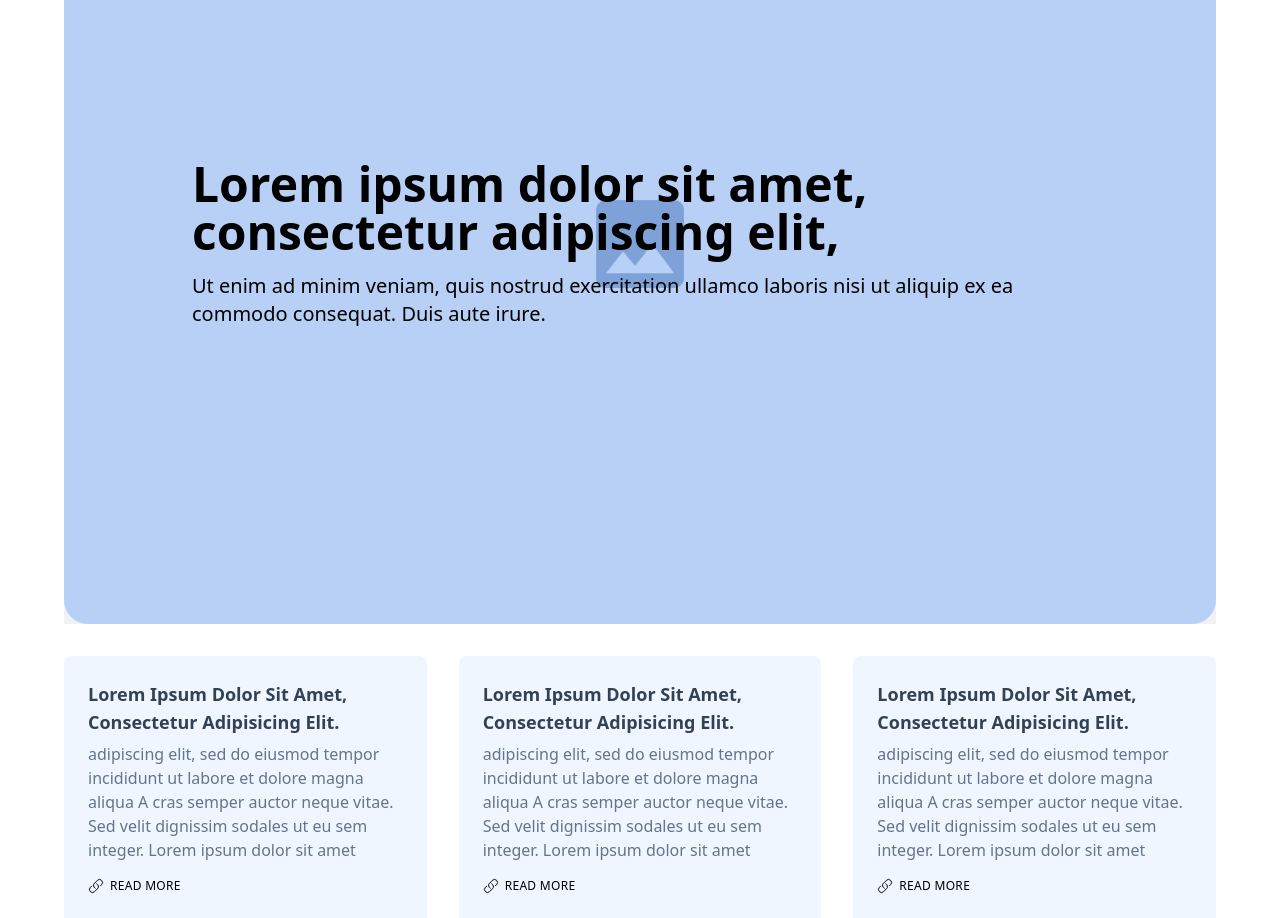
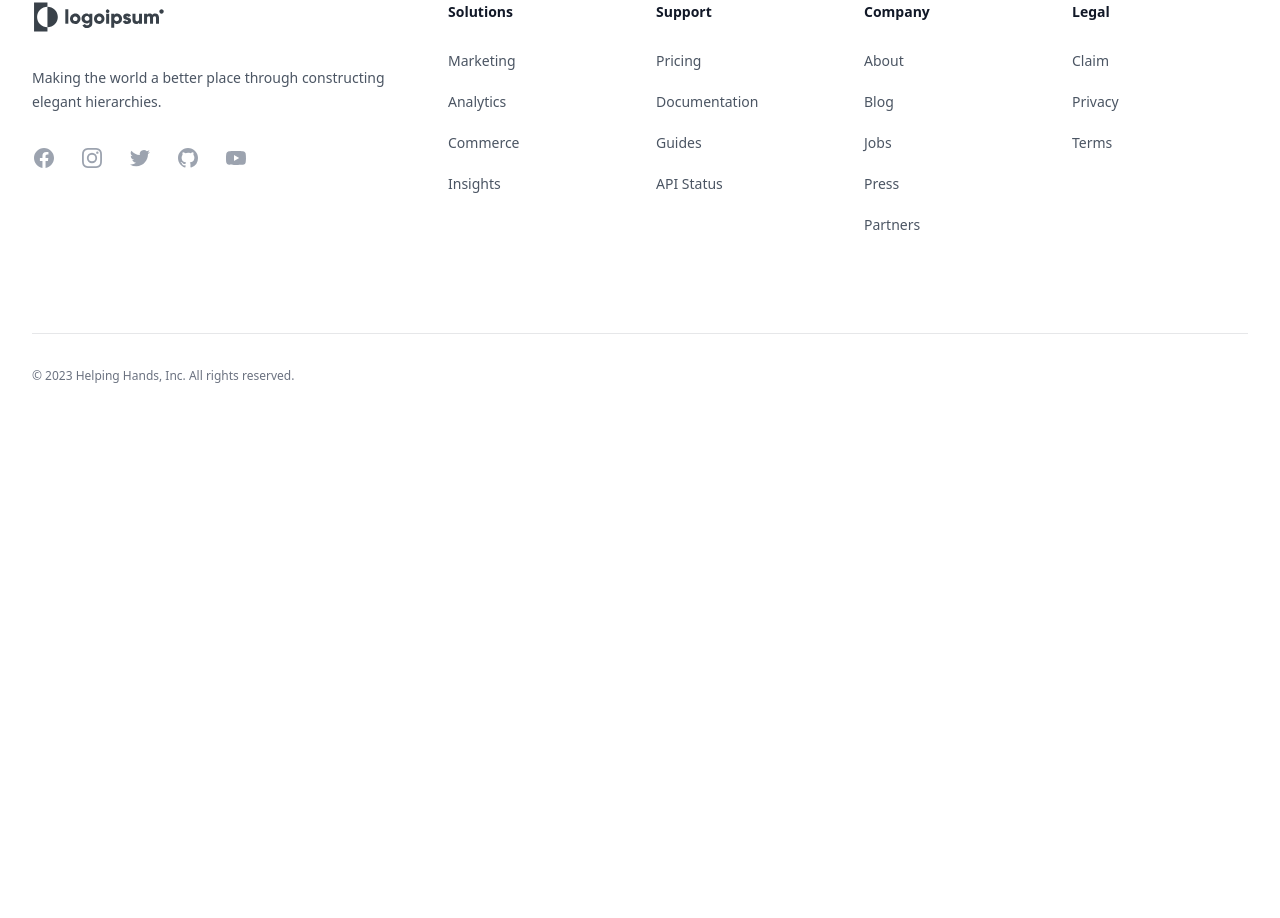
Before and after one commit to Justin-Bento/helping-hands, a Next.js app: page / in a window 1280 px wide. Shown: the part 200-1118 px from the top of the page. After the commit the page ends 800 px from the top, so only its background shows below. Built offline with nearby package versions, Linux system fonts and the light colour scheme.

Commit message:
removed outdataded layout

```diff
--- a/pages/index.tsx
+++ b/pages/index.tsx
@@ -1,128 +1,11 @@
-import Image from "next/image";
-import Link from "next/link";
+import Appbar from '@/components/Appbar'
+import Footer from '@/components/Footer'
 
-export default function Home() {
+export default function index() {
   return (
     <>
-      <main className="">
-        <section className="p-4 md:p-8 lg:p-16">
-          <div className="relative w-full h-[95vh]">
-            <div className="absolute z-10 bg-blue-500 rounded-3xl h-full w-full">
-              <Image fill quality={40} src="/media/placeholder-image.png" alt="placeholder-image--hero" className="object-center object-cover" />
-            </div>
-            <div className="absolute z-20 bg-blue-500/30 rounded-3xl h-full w-full" />
-            <div className="absolute z-30 rounded-3xl h-full w-full flex flex-col place-items-start place-content-center px-8 md:px-12 lg:px-32 max-w-6xl">
-              <h1 className="text-3xl md:text-5xl font-bold">Lorem ipsum dolor sit amet, consectetur adipiscing elit,</h1>
-              <p className="text-xl mt-4">Ut enim ad minim veniam, quis nostrud exercitation ullamco laboris nisi ut aliquip ex ea commodo consequat. Duis aute irure.</p>
-            </div>
-          </div>
-          {/* Section 01: Hero Media */}
-          <div className="grid grid-cols-1 lg:grid-cols-3 gap-8 mt-8">
-            <Link href="/programs/program-name">
-              <div className="overflow-hidden rounded-lg bg-blue-50 hover:bg-blue-100/80 transition-all hover:cursor-pointer">
-                <div className="px-4 py-5 sm:p-6">
-                  <p className="text-slate-700 font-semibold capitalize text-lg" aria-label="card-headline">Lorem ipsum dolor sit amet, consectetur adipisicing elit.</p>
-                  <p className="text-slate-500 mt-1.5" aria-label="card-body">adipiscing elit, sed do eiusmod tempor incididunt ut labore et dolore magna aliqua A cras semper auctor neque vitae. Sed velit dignissim sodales ut eu sem integer. Lorem ipsum dolor sit amet</p>
-                  <button className="mt-4 inline-flex items-center gap-1.5">
-                    <svg xmlns="http://www.w3.org/2000/svg" fill="none" viewBox="0 0 24 24" strokeWidth={1.5} stroke="currentColor" className="w-4 h-4">
-                      <path strokeLinecap="round" strokeLinejoin="round" d="M13.19 8.688a4.5 4.5 0 011.242 7.244l-4.5 4.5a4.5 4.5 0 01-6.364-6.364l1.757-1.757m13.35-.622l1.757-1.757a4.5 4.5 0 00-6.364-6.364l-4.5 4.5a4.5 4.5 0 001.242 7.244" />
-                    </svg>
-                    <span className="text-xs uppercase tracking-wide">Read More</span>
-                  </button>
-                </div>
-              </div>
-            </Link>
-            <Link href="/programs/program-name">
-              <div className="overflow-hidden rounded-lg bg-blue-50 hover:bg-blue-100/80 transition-all hover:cursor-pointer">
-                <div className="px-4 py-5 sm:p-6">
-                  <p className="text-slate-700 font-semibold capitalize text-lg" aria-label="card-headline">Lorem ipsum dolor sit amet, consectetur adipisicing elit.</p>
-                  <p className="text-slate-500 mt-1.5" aria-label="card-body">adipiscing elit, sed do eiusmod tempor incididunt ut labore et dolore magna aliqua A cras semper auctor neque vitae. Sed velit dignissim sodales ut eu sem integer. Lorem ipsum dolor sit amet</p>
-                  <button className="mt-4 inline-flex items-center gap-1.5">
-                    <svg xmlns="http://www.w3.org/2000/svg" fill="none" viewBox="0 0 24 24" strokeWidth={1.5} stroke="currentColor" className="w-4 h-4">
-                      <path strokeLinecap="round" strokeLinejoin="round" d="M13.19 8.688a4.5 4.5 0 011.242 7.244l-4.5 4.5a4.5 4.5 0 01-6.364-6.364l1.757-1.757m13.35-.622l1.757-1.757a4.5 4.5 0 00-6.364-6.364l-4.5 4.5a4.5 4.5 0 001.242 7.244" />
-                    </svg>
-                    <span className="text-xs uppercase tracking-wide">Read More</span>
-                  </button>
-                </div>
-              </div>
-            </Link>
-            <Link href="/programs/program-name">
-              <div className="overflow-hidden rounded-lg bg-blue-50 hover:bg-blue-100/80 transition-all hover:cursor-pointer">
-                <div className="px-4 py-5 sm:p-6">
-                  <p className="text-slate-700 font-semibold capitalize text-lg" aria-label="card-headline">Lorem ipsum dolor sit amet, consectetur adipisicing elit.</p>
-                  <p className="text-slate-500 mt-1.5" aria-label="card-body">adipiscing elit, sed do eiusmod tempor incididunt ut labore et dolore magna aliqua A cras semper auctor neque vitae. Sed velit dignissim sodales ut eu sem integer. Lorem ipsum dolor sit amet</p>
-                  <button className="mt-4 inline-flex items-center gap-1.5">
-                    <svg xmlns="http://www.w3.org/2000/svg" fill="none" viewBox="0 0 24 24" strokeWidth={1.5} stroke="currentColor" className="w-4 h-4">
-                      <path strokeLinecap="round" strokeLinejoin="round" d="M13.19 8.688a4.5 4.5 0 011.242 7.244l-4.5 4.5a4.5 4.5 0 01-6.364-6.364l1.757-1.757m13.35-.622l1.757-1.757a4.5 4.5 0 00-6.364-6.364l-4.5 4.5a4.5 4.5 0 001.242 7.244" />
-                    </svg>
-                    <span className="text-xs uppercase tracking-wide">Read More</span>
-                  </button>
-                </div>
-              </div>
-            </Link>
-          </div>
-          {/* Section 01: Hero Programs */}
-        </section>
-        {/* Section 01: Hero  */}
-        <section className="px-16 py-8">
-          <div className="flex gap-8">
-            <div className="overflow-hidden flex flex-col gap-8">
-              <div className="w-[60rem]">
-                <div className="text-clip overflow-hidden	 rounded-lg bg-gray-100">
-                  <div className="px-4 py-5 sm:p-6">
-                    <p className="text-slate-700 font-semibold capitalize text-lg" aria-label="card-headline">Lorem ipsum dolor sit amet, consectetur adipisicing elit.</p>
-                    <p className="text-slate-500 mt-1.5 max-w-prose" aria-label="card-body">adipiscing elit, sed do eiusmod tempor incididunt ut labore et dolore magna aliqua A cras semper auctor neque vitae. Sed velit dignissim sodales ut eu sem integer. Lorem ipsum dolor sit amet</p>
-                  </div>
-                </div>
-              </div>
-              <div className="w-[60rem]">
-                <div className="text-clip overflow-hidden	 bg-gray-100 rounded-2xl">
-                  <div className="px-4 py-5 sm:p-6">
-                    <p className="text-slate-700 font-semibold capitalize text-lg" aria-label="card-headline">Lorem ipsum dolor sit amet, consectetur adipisicing elit.</p>
-                    <p className="text-slate-500 mt-1.5 max-w-prose" aria-label="card-body">adipiscing elit, sed do eiusmod tempor incididunt ut labore et dolore magna aliqua A cras semper auctor neque vitae. Sed velit dignissim sodales ut eu sem integer. Lorem ipsum dolor sit amet</p>
-                  </div>
-                </div>
-              </div>
-              <div className="w-[60rem]">
-                <div className="text-clip overflow-hidden	 bg-gray-100 rounded-2xl">
-                  <div className="px-4 py-5 sm:p-6">
-                    <p className="text-slate-700 font-semibold capitalize text-lg" aria-label="card-headline">Lorem ipsum dolor sit amet, consectetur adipisicing elit.</p>
-                    <p className="text-slate-500 mt-1.5 max-w-prose" aria-label="card-body">adipiscing elit, sed do eiusmod tempor incididunt ut labore et dolore magna aliqua A cras semper auctor neque vitae. Sed velit dignissim sodales ut eu sem integer. Lorem ipsum dolor sit amet</p>
-                  </div>
-                </div>
-              </div>
-              <div className="w-[60rem]">
-                <div className="text-clip overflow-hidden	 bg-gray-100 rounded-2xl">
-                  <div className="px-4 py-5 sm:p-6">
-                    <p className="text-slate-700 font-semibold capitalize text-lg" aria-label="card-headline">Lorem ipsum dolor sit amet, consectetur adipisicing elit.</p>
-                    <p className="text-slate-500 mt-1.5 max-w-prose" aria-label="card-body">adipiscing elit, sed do eiusmod tempor incididunt ut labore et dolore magna aliqua A cras semper auctor neque vitae. Sed velit dignissim sodales ut eu sem integer. Lorem ipsum dolor sit amet</p>
-                  </div>
-                </div>
-              </div>
-            </div>
-            <div className="relative h-[720px] columns-1 w-full">
-              <Image fill quality={40} src="/media/placeholder-image.png" alt="placeholder-image--hero" className="object-center object-cover rounded-3xl" />
-            </div>
-          </div>
-        </section>
-        {/* Section 01:  */}
-        <section className="px-16 py-8">
-          <h3 className="text-3xl font-bold underline">Section 03!</h3>
-        </section>
-        {/* Section 01:  */}
-        <section className="px-16 py-8">
-          <h4 className="text-3xl font-bold underline">Section 03!</h4>
-        </section>
-        {/* Section 01:  */}
-        <section className="px-16 py-8">
-          <h5 className="text-3xl font-bold underline">Section 04!</h5>
-        </section>
-        {/* Section 01:  */}
-        <section className="px-16 py-8">
-          <h6 className="text-3xl font-bold underline">Section 05!</h6>
-        </section>
-        {/* Section 01:  */}
-      </main>
+      <Appbar />
+      <Footer />
     </>
   )
 }
```
